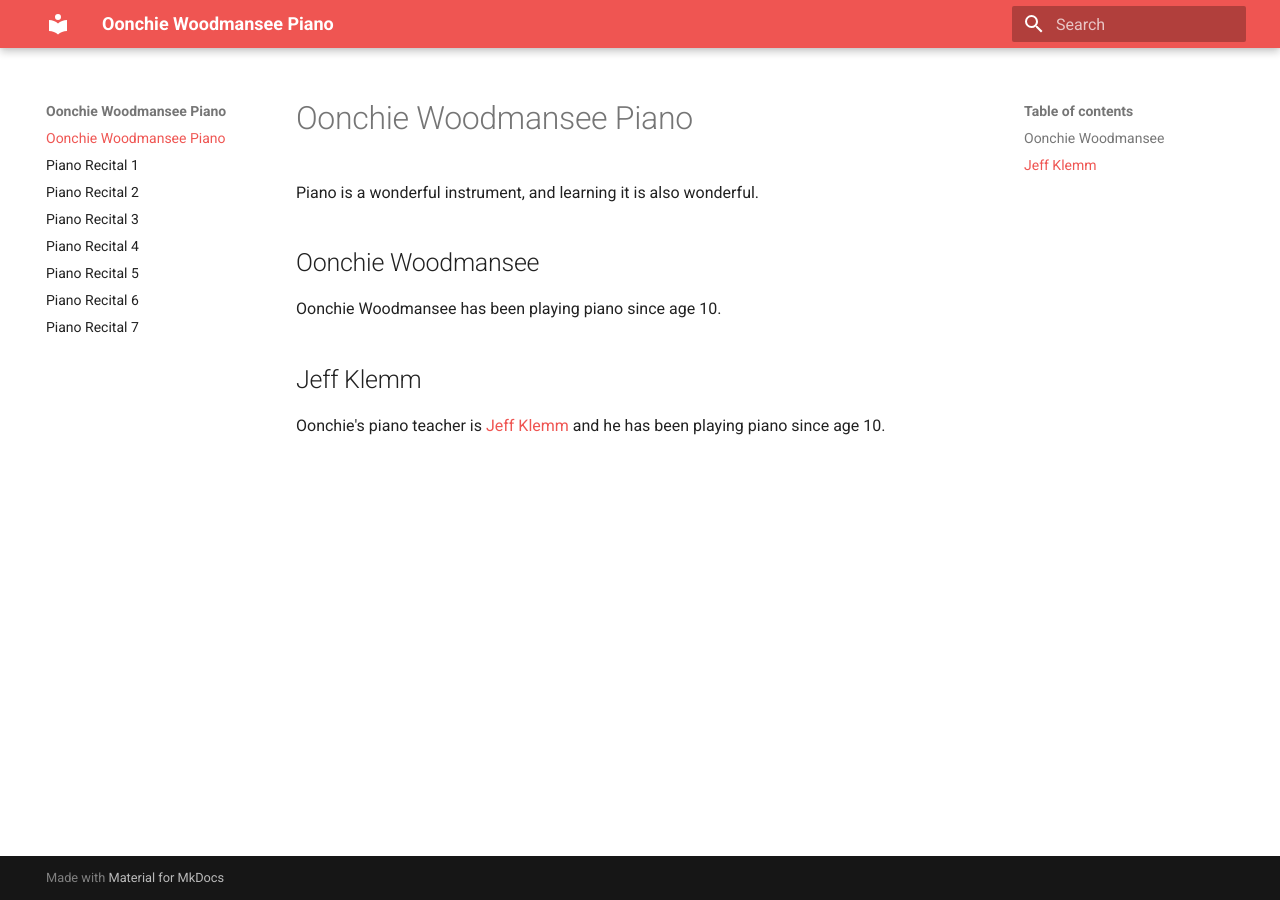
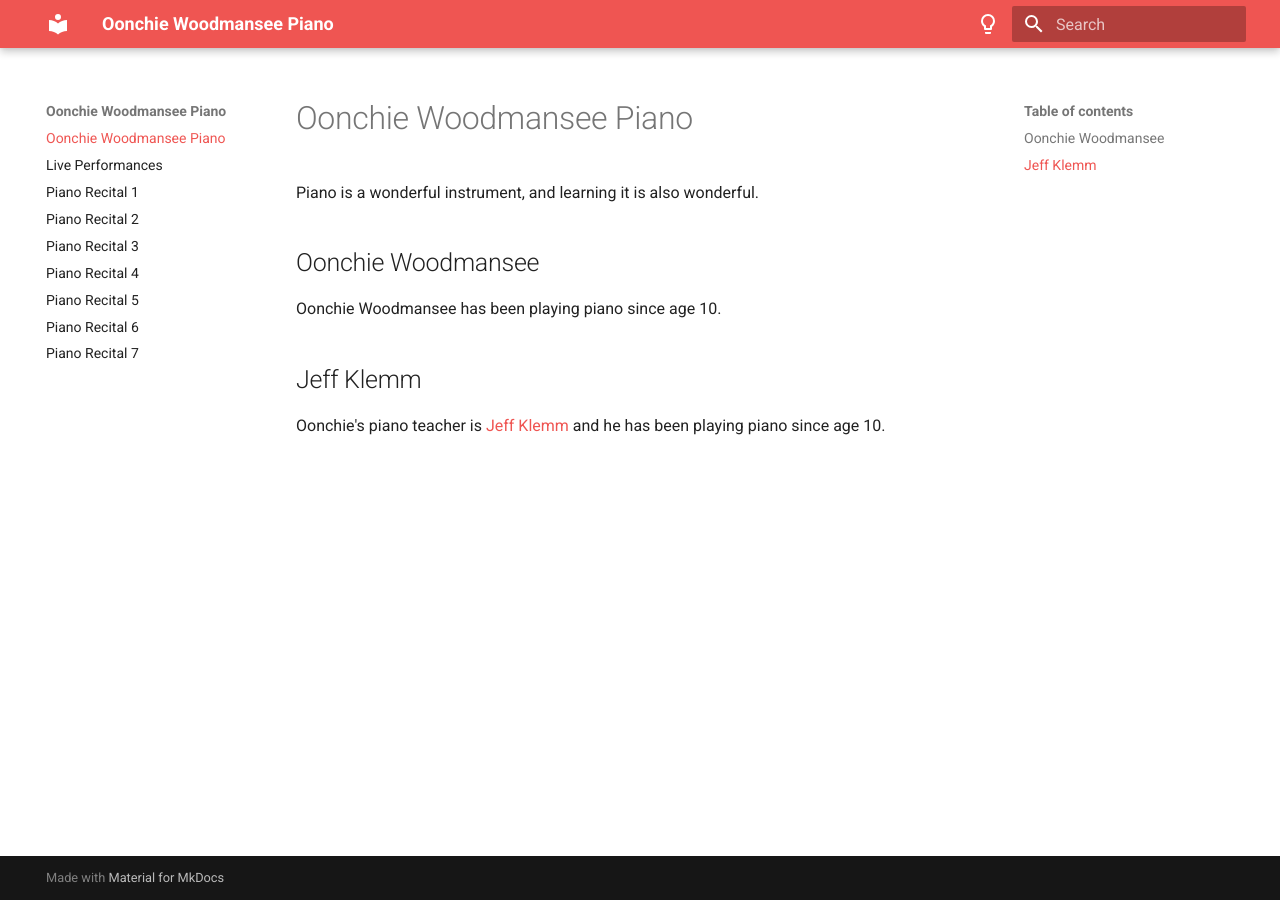
Before and after one commit to gsvolt/owp, an MkDocs documentation site: the page built from docs/index.md, in a window 1280 px wide. Built offline with MkDocs 1.6.1 and Material for MkDocs 9.7.7, drawn with Linux system fonts in a browser that asks for light colours.

Commit message:
Added light/dark toggle and live performances page

```diff
--- a/mkdocs.yml
+++ b/mkdocs.yml
@@ -2,4 +2,15 @@
 theme:
   name: material
   palette:
-    primary: red
+    - media: "(prefers-color-scheme: light)"
+      scheme: default
+      primary: red
+      toggle:
+        icon: material/lightbulb-outline
+        name: Switch to dark mode
+    - media: "(prefers-color-scheme: dark)"
+      scheme: slate
+      primary: red
+      toggle:
+        icon: material/lightbulb
+        name: Switch to light mode
```
Also changed, not shown: docs/liveperformances.md (added, +7 -0 lines).
